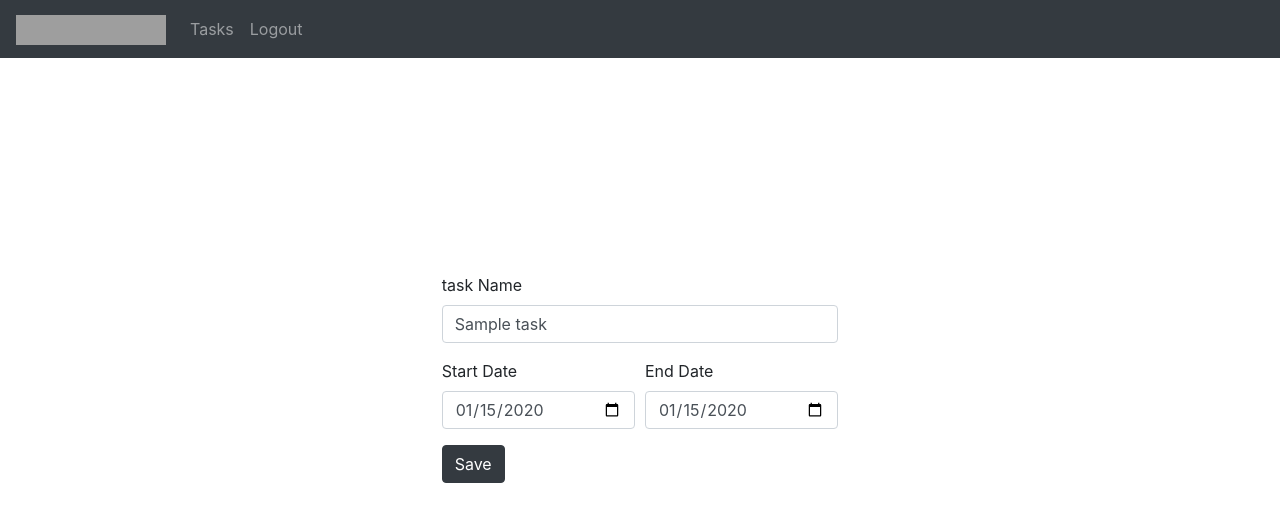
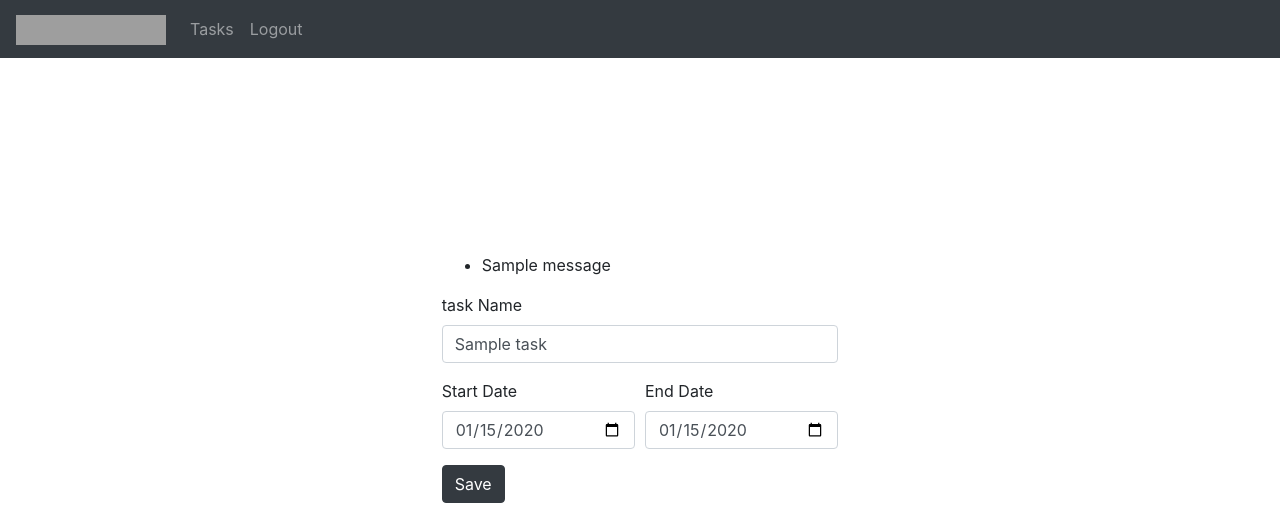
Before and after one commit to pabloglez1993/hom-django, a Django app: a page that uses templates/calendar/edit_task.html in a window 1280 px wide. Shown: the top 517 px of the page. Run offline with Django 3.2, Linux system fonts and the light colour scheme; a user stored in the database is signed in; tables that the repository leaves empty hold one stand-in row (values such as "Sample post"); one stand-in notice (Sample message) is shown; some libraries are stand-ins or nearby versions; grey boxes are pictures that could not be loaded.

Commit message:
Validaciones hechas junto con algunos fixes extras e ideas    sobre como arreglar nuestro problemas de frontend

```diff
--- a/projects/views.py
+++ b/projects/views.py
@@ -6,7 +6,7 @@ from django.shortcuts import render, redirect
 from projects.models import Project, Owner, Task, Concept
 from users.models import Architect
 from django.db.models import Sum, Max, Min
-from datetime import datetime, timedelta
+from datetime import *
 
 from projects.forms import ProjectForm,TaskForm,ConceptForm
 
@@ -148,21 +148,29 @@ def add_task(request,id):
             data = form.cleaned_data
             data['project'] = project
             if not Task.objects.filter(project=project, name=data['name']).__len__():
-                Task.objects.create(**data)
+                if datetime.strptime(data['start_date'], '%Y-%m-%d').date() >= project.start_date and datetime.strptime(data['end_date'],'%Y-%m-%d').date() <= project.end_date:
+                    Task.objects.create(**data)
+                    return redirect('list_tasks',id)
+                else:
+                    messages.add_message(request, messages.WARNING, 'Fechas no validas.')
+                    return redirect('add_task',id)
             else:
-                messages.add_message(request, messages.WARNING, 'YA EXISTE.')
-            return redirect('list_tasks',id)
+                messages.add_message(request, messages.WARNING, 'Ya existe este task.')
+                return redirect('add_task',id)
+        else:
+            messages.add_message(request, messages.WARNING, 'Informacion no valida.')
+            return redirect('add_task',id)
     else:
         form = TaskForm()
+        return render(
+            request,
+            'calendar/add_task.html',
+            {
+                'id': id,
+                'form': form,
+            }
+        )
 
-    return render(
-        request,
-        'calendar/add_task.html',
-        {
-            'id': id,
-            'form': form,
-        }
-    )
 
 @login_required
 def delete_task(request, id, id2):
@@ -185,21 +193,26 @@ def edit_task(request, id, id2):
         if form.is_valid():
             data = form.cleaned_data
             data['project'] = project
-            Task.objects.filter(pk=id, project=data['project']).update(**data)
-            return redirect('list_tasks',id2)
+            if datetime.strptime(data['start_date'], '%Y-%m-%d').date() >= project.start_date and datetime.strptime(data['end_date'],'%Y-%m-%d').date() <= project.end_date:
+                Task.objects.filter(pk=id, project=data['project']).update(**data)
+                return redirect('list_tasks',id2)
+            else:
+                messages.add_message(request, messages.WARNING, 'Fechas no validas.')
+                return redirect('edit_task',id,id2)
+        else:
+            messages.add_message(request, messages.WARNING, 'Informacion no valida.')
+            return redirect('edit_task',id,id2)
     else:
         form = TaskForm()
-
-    return render(
-        request,
-        'calendar/edit_task.html',
-        {
-            'task':task,
-            'project': project,
-            'form': form,
-            'messages': messages
-        }
-    )
+        return render(
+            request,
+            'calendar/edit_task.html',
+            {
+                'task':task,
+                'project': project,
+                'form': form,
+            }
+        )
 
 @login_required
 def add_concept(request, id, id2):
@@ -215,10 +228,11 @@ def add_concept(request, id, id2):
             data = form.cleaned_data
             data['task'] = task
             if not Task.objects.filter(project=project, name=data['description']).__len__():
-                Concept.objects.create(**data)
+                Concept.objects.create(**data).save()
+                return redirect('list_tasks',id)
             else:
                 messages.add_message(request, messages.WARNING, 'YA EXISTE.')
-            return redirect('list_tasks',id)
+                return redirect('add_concept',id,id2)
     else:
         form = TaskForm()
 
@@ -246,6 +260,7 @@ def edit_concepto(request,id,id2,id3):
             data['task'] = task
             Concept.objects.filter(pk=id3, task=task).update(**data)
             return redirect('list_tasks',id2)
+
     else:
         form = ConceptForm()
 
--- a/templates/calendar/edit_task.html
+++ b/templates/calendar/edit_task.html
@@ -20,6 +20,13 @@
 {% block container %}
 <div style="height: 80vh" class="row">
 <div class="col-4 mx-auto my-auto">
+{% if messages %}
+<ul class="messages">
+    {% for message in messages %}
+    <li{% if message.tags %} class="{{ message.tags }}"{% endif %}>{{ message }}</li>
+    {% endfor %}
+</ul>
+{% endif %}
 <form method="POST" action="{% url 'edit_task' task.id project.id %}">
     {% csrf_token %}
     <div class="form-group">
--- a/templates/calendar/list_tasks.html
+++ b/templates/calendar/list_tasks.html
@@ -29,7 +29,7 @@
     <table class="table">
     <thead class="thead-light">
         <tr>
-        <th scope="col">Tasks</th>
+        <th scope="col"  >Tasks</th>
         {% for week in weeks_project %}
         <th scope="col">{{ week }}</th>
         {% endfor %}
@@ -39,11 +39,11 @@
 
         {% for k, v in tasks_detail.items %}
         <tr>
-        <th scope="row">
+        <th scope="row" class="d-flex">
           <p>{{ k }}</p>
           <a href="{% url 'edit_task' id=v.3 id2=project.id %}" class="btn btn-dark">Edit Task</a>
 
-          <button type="button" class="btn btn-secondary" data-toggle="collapse" data-target="#demo{{ v.3 }}">Details</button>
+          <button type="button" class="btn btn-secondary" data-toggle="collapse" data-target="#demo{{ v.3 }}">Show Concepts</button>
           <button type="button" class="btn btn-danger" data-toggle="modal" data-target="#exampleModal{{ v.3 }}">
               Delete
           </button>
```
